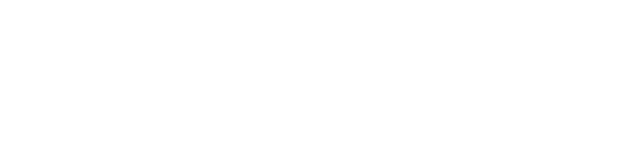
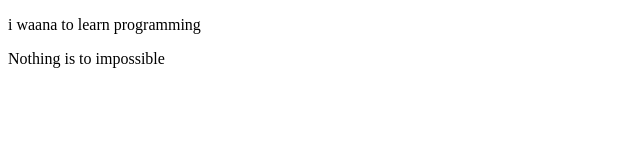
Before and after one commit to git-sohel/restart5-first-repo, a plain HTML site: page index.html in a window 1280 px wide. Shown: the whole page, without its empty margins (0-640 px from the left). Drawn offline with Linux system fonts and the light colour scheme.

Commit message:
added something

```diff
--- a/index.html
+++ b/index.html
@@ -7,6 +7,7 @@
     <title>restart5 first repo</title>
 </head>
 <body>
-
+    <p>  i waana to learn programming</p>
+    <P> Nothing is to impossible </P>
 </body>
 </html>
```
